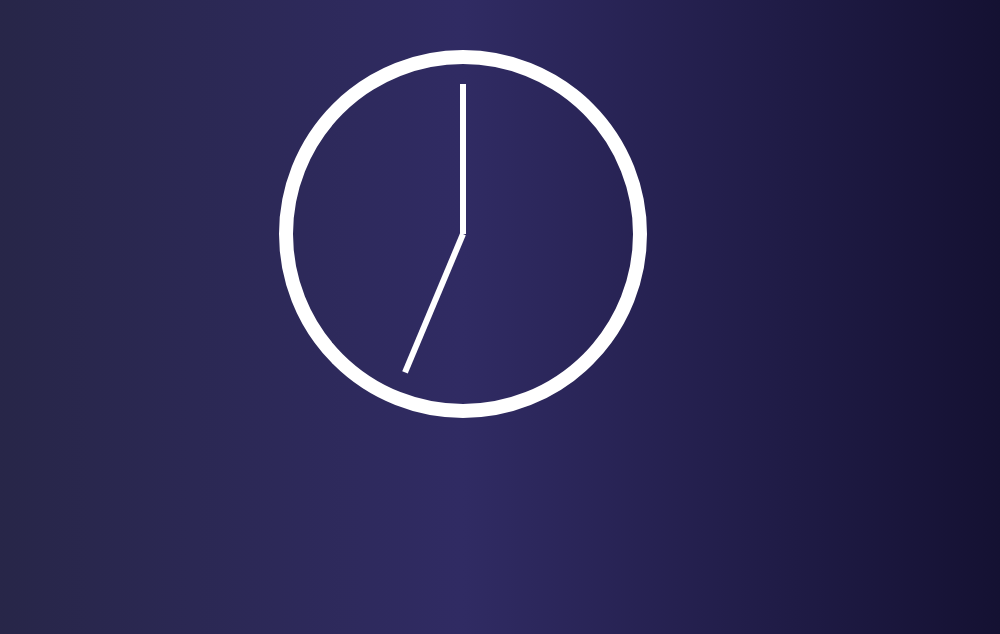
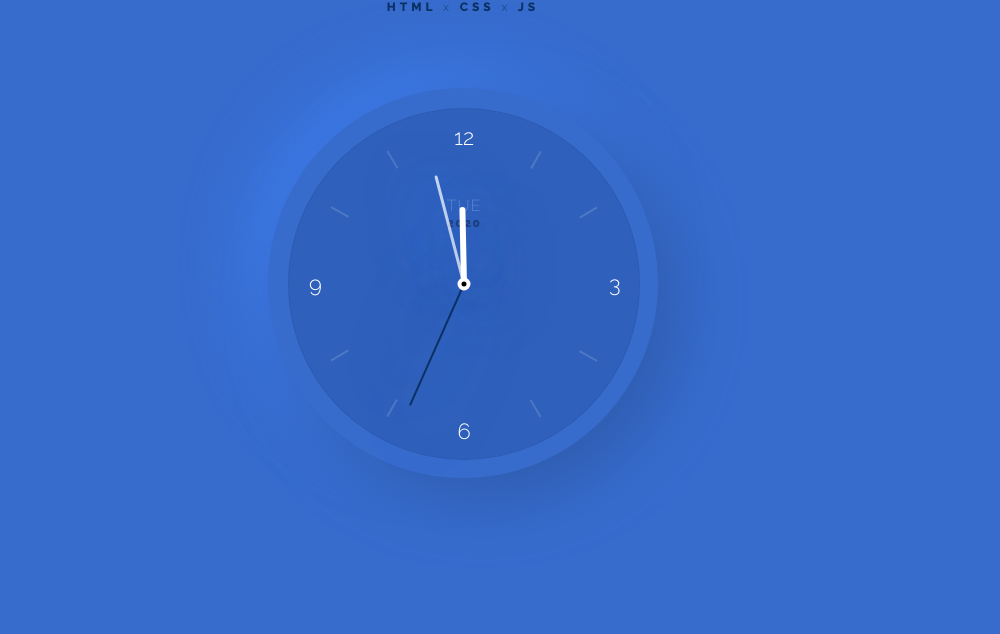
Before and after one commit to leonidainf/frontend-mini-projects, a plain HTML site: page JS-Clock/index.html in a window 1280 px wide. Shown: the part 166-800 px from the top of the page, without its empty margins (177-1177 px from the left). Drawn offline with Linux system fonts and the light colour scheme.

Commit message:
feat: First version done.  Fully functional analog clock.

```diff
--- a/JS-Clock/index.html
+++ b/JS-Clock/index.html
@@ -1,82 +1,78 @@
 <html lang="en">
   <head>
     <meta charset="UTF-8" />
+    <meta name="viewport" content="width=device-width, initial-scale=1">
     <title>LeoCodes | Javascript Clock</title>
+
+    <link rel="stylesheet" href="./styles/styles.css" />
+    <link rel="preconnect" href="https://fonts.gstatic.com">
+    <link href="https://fonts.googleapis.com/css2?family=Raleway:ital,wght@0,100;0,300;0,800;1,400&display=swap" rel="stylesheet">
   </head>
   <body>
+    <div class="wrapper">
+      <div class="project-title">
+        <div class="title">Analog Clock</div>
+        <div class="subtitle">HTML <span class="x">x</span> CSS <span class="x">x</span> JS</div>
+      </div>
+
       <div class="clock">
         <div class="clock-face">
+          <div class="day"></div>
+          <div class="year">2020</div>
+          <!-- analog clock lines -->
           <div class="line hours"></div>
           <div class="line minutes"></div>
           <div class="line seconds"></div>
+          <!-- numbers -->
+          <div class="hour-indicator right">3</div>
+          <div class="hour-indicator bottom">6</div>
+          <div class="hour-indicator left">9</div>
+          <div class="hour-indicator top">12</div>
+          <!-- hour lines indicators -->
+          <div class="hour-line hour-1"><span>1</span></div>
+          <div class="hour-line hour-2"><span>2</span></div>
+          <div class="hour-line hour-4"><span>4</span></div>
+          <div class="hour-line hour-5"><span>5</span></div>
+          <div class="hour-line hour-7"><span>7</span></div>
+          <div class="hour-line hour-8"><span>8</span></div>
+          <div class="hour-line hour-10"><span>10</span></div>
+          <div class="hour-line hour-11"><span>11</span></div>
+
+        </div>
       </div>
     </div>
 
-    <style>
-      html,
-      body {
-        width: 100%;
-        height: 100%;
-        padding: 0;
-        margin: 0;
-        font-family: Arial, Helvetica, sans-serif;
-        font-size: 10px;
-      }
-      body {
-        display: flex;
-        align-items: center;
-        justify-content: center;
-        background: #0f0c29;
-        background: -webkit-linear-gradient(
-          to right,
-          #24243e,
-          #302b63,
-          #0f0c29
-        );
-        background: linear-gradient(to right, #24243e, #302b63, #0f0c29);
-      }
-      .clock {
-        width: 30rem;
-        height: 30rem;
-        border: 1.4rem solid #fff;
-        border-radius: 50%;
-        margin: 50px auto;
-        position: relative;
-        padding: 2rem;
-      }
-      .clock-face {
-        position: relative;
-        width: 100%;
-        height: 100%;
-        transform: translateY(-3px);
-      }
-      .clock .line {
-        width: 50%;
-        height: 6px;
-        background-color: #fff;
-        position: absolute;
-        top: 50%;
-        transform-origin: 100%;
-        transform: rotate(90deg);
-        transition: all 0.5s cubic-bezier(0.075, 0.82, 0.165, 1);
-      }
-    </style>
+    <script>
+      const weekDays = ["MON", "TUE", "WED", "THU", "FRI", "SAT", "SUN"];
+      const lineSeconds = document.querySelector(".seconds");
+      const lineMinutes = document.querySelector(".minutes");
+      const lineHours = document.querySelector(".hours");
+      const dayText = document.querySelector(".day");
 
-    <script>
-        const lineSeconds = document.querySelector('.seconds');
-        const lineMinutes = document.querySelector('.minutes');
+      function setClock() {
+        const now = new Date();
 
-        function setDate() {
-            const now = new Date();
-            const seconds = now.getSeconds();
-            const secondsDegrees = ((seconds / 60) * 360) + 90;
-            lineSeconds.style.transform = `rotate(${secondsDegrees}deg)`;
+        const day = weekDays[now.getDay()];
+        const seconds = now.getSeconds() / 60;
+        const minutes = (seconds + now.getMinutes()) / 60;
+        const hours = (minutes + now.getHours()) / 12;
 
-            console.log(seconds);
+        setRotation(lineSeconds, seconds);
+        setRotation(lineMinutes, minutes);
+        setRotation(lineHours, hours);
+        setDay(day);
       }
 
-        setInterval(setDate, 1000);
+      setRotation = (element, rotationRatio) => {
+        element.style.setProperty("--rotation", rotationRatio * 360);
+      }
 
+      setDay = (day) => {
+        dayText.innerHTML = day;
+      }
+
+      setInterval(setClock, 1000);
+      setClock();
     </script>
   </body>
 </html>
--- /dev/null
+++ b/JS-Clock/styles/styles.css
@@ -0,0 +1,250 @@
+:root {
+  --hour-light: #fff;
+}
+
+html,
+body {
+  width: 100%;
+  height: 100%;
+  padding: 0;
+  margin: 0;
+  font-family: "Raleway", Arial, Helvetica, sans-serif;
+  font-size: 10px;
+}
+.wrapper {
+  width: 100%;
+  height: 100%;
+  display: flex;
+  align-items: center;
+  justify-content: center;
+  flex-direction: column;
+  background: #376ccd;
+}
+.project-title {
+    color: var(--hour-light);
+    text-align: center;
+    margin-bottom: 3vh;
+}
+.project-title .title {
+    font-size: 42px;
+    font-weight: 100;
+    letter-spacing: 1px;
+}
+.project-title .subtitle {
+    font-size: 12px;
+    font-weight: 900;
+    letter-spacing: 4px;
+    color: rgb(12, 49, 99);
+    margin-top: 10px;
+}
+.project-title .subtitle .x {
+    font-weight: 300;
+    opacity: .75;
+}
+.clock {
+  width: 35rem;
+  height: 35rem;
+  border-radius: 50%;
+  margin: 50px auto;
+  position: relative;
+  padding: 2rem;
+  background: #376ccd;
+  box-shadow: 20px 20px 60px #2f5cae, -20px -20px 60px #3f7cec;
+}
+.clock-face {
+  position: relative;
+  background: #2f60bb;
+  width: 100%;
+  height: 100%;
+  border: 1px solid #2a57aa88;
+  border-radius: 50%;
+  -webkit-border-radius: 50%;
+  -moz-border-radius: 50%;
+  -ms-border-radius: 50%;
+  -o-border-radius: 50%;
+}
+.clock-face::after {
+  content: "";
+  position: absolute;
+  top: 50%;
+  left: 50%;
+  display: block;
+  border: 4px solid #fff;
+  background-color: #000;
+  width: 5px;
+  height: 5px;
+  transform: translate(-50%, -50%);
+  -webkit-transform: translate(-50%, -50%);
+  -moz-transform: translate(-50%, -50%);
+  -ms-transform: translate(-50%, -50%);
+  -o-transform: translate(-50%, -50%);
+  border-radius: 50%;
+  -webkit-border-radius: 50%;
+  -moz-border-radius: 50%;
+  -ms-border-radius: 50%;
+  -o-border-radius: 50%;
+  z-index: 9;
+}
+.clock .day {
+  position: absolute;
+  top: 25%;
+  left: 50%;
+  font-size: 16px;
+  letter-spacing: 1px;
+  /* color: #1d3c74; */
+  color: rgba(255,255,255,0.25);
+
+  transform: translateX(-50%);
+  -webkit-transform: translateX(-50%);
+  -moz-transform: translateX(-50%);
+  -ms-transform: translateX(-50%);
+  -o-transform: translateX(-50%);
+}
+.clock .year {
+    position: absolute;
+    top: calc(25% + 20px);
+    left: 50%;
+    font-size: 12px;
+    font-weight: 900;
+    letter-spacing: 1.5px;
+    color: #1d3c74;
+    transform: translateX(-50%);
+    -webkit-transform: translateX(-50%);
+    -moz-transform: translateX(-50%);
+    -ms-transform: translateX(-50%);
+    -o-transform: translateX(-50%);
+}
+.clock .line {
+  --rotation: 0;
+  height: 100px;
+  position: absolute;
+  bottom: 50%;
+  left: 50%;
+  border-top-left-radius: 20px;
+  border-top-right-radius: 20px;
+  box-shadow: 20px 20px 60px #2f5cae, -20px -20px 60px #3f7cec;
+  transform-origin: bottom;
+  transform: translateX(-50%) rotate(calc(var(--rotation) * 1deg));
+  -webkit-transform: translateX(-50%) rotate(calc(var(--rotation) * 1deg));
+  -moz-transform: translateX(-50%) rotate(calc(var(--rotation) * 1deg));
+  -ms-transform: translateX(-50%) rotate(calc(var(--rotation) * 1deg));
+  -o-transform: translateX(-50%) rotate(calc(var(--rotation) * 1deg));
+  z-index: 10;
+}
+
+.clock .line.seconds {
+  width: 2px;
+  height: 38%;
+  background: rgb(12, 49, 99);
+  opacity: 1;
+  z-index: 1;
+}
+.clock .line.minutes {
+  width: 3px;
+  height: 32%;
+  background: #fff;
+  opacity: 0.75;
+  z-index: 2;
+}
+.clock .line.hours {
+  width: 6px;
+  height: 22%;
+  background: #fff;
+  opacity: 1;
+  z-index: 3;
+}
+
+.clock .hour-indicator {
+  font-size: 22px;
+  font-weight: 400;
+  color: var(--hour-light);
+}
+
+.clock .hour-indicator.top {
+  position: absolute;
+  top: 15px;
+  left: 50%;
+  transform: translateX(-50%);
+  -webkit-transform: translateX(-50%);
+  -moz-transform: translateX(-50%);
+  -ms-transform: translateX(-50%);
+  -o-transform: translateX(-50%);
+}
+
+.clock .hour-indicator.bottom {
+  position: absolute;
+  bottom: 15px;
+  left: 50%;
+  transform: translateX(-50%);
+  -webkit-transform: translateX(-50%);
+  -moz-transform: translateX(-50%);
+  -ms-transform: translateX(-50%);
+  -o-transform: translateX(-50%);
+}
+
+.clock .hour-indicator.right {
+  position: absolute;
+  top: 50%;
+  left: calc(100% - 30px);
+  transform: translateY(-50%);
+  -webkit-transform: translateY(-50%);
+  -moz-transform: translateY(-50%);
+  -ms-transform: translateY(-50%);
+  -o-transform: translateY(-50%);
+}
+
+.clock .hour-indicator.left {
+  position: absolute;
+  top: 50%;
+  left: calc(0% + 20px);
+  transform: translateY(-50%);
+  -webkit-transform: translateY(-50%);
+  -moz-transform: translateY(-50%);
+  -ms-transform: translateY(-50%);
+  -o-transform: translateY(-50%);
+}
+
+.clock .hour-line {
+    --rotation: 0;
+    position: absolute;
+    width: 90%;
+    height: 90%;
+    left: 50%;
+    top: 50%;
+    text-align: center;
+    transform: translate(-50%, -50%) rotate(calc(var(--rotation) - 0.5deg));
+    -webkit-transform: translate(-50%, -50%) rotate(calc(var(--rotation) - 0.5deg));
+    -moz-transform: translate(-50%, -50%) rotate(calc(var(--rotation) - 0.5deg));
+    -ms-transform: translate(-50%, -50%) rotate(calc(var(--rotation) - 0.5deg));
+    -o-transform: translate(-50%, -50%) rotate(calc(var(--rotation) - 0.5deg));
+    border-radius: 50%;
+    -webkit-border-radius: 50%;
+    -moz-border-radius: 50%;
+    -ms-border-radius: 50%;
+    -o-border-radius: 50%;
+}
+.clock .hour-line span {
+    display: none;
+    padding-top: 25px;
+    color: #fff;
+    opacity: .25;
+}
+.clock .hour-line:after {
+    content: "";
+    position: absolute;
+    width: 2px;
+    height: 20px;
+    background: #fff;
+    opacity: .15;
+    left: 50%;
+    top: 4px;
+}
+
+.clock .hour-1 { --rotation: 30deg; }
+.clock .hour-2 { --rotation: 60deg; }
+.clock .hour-4 { --rotation: 120deg; }
+.clock .hour-5 { --rotation: 150deg; }
+.clock .hour-7 { --rotation: 210deg; }
+.clock .hour-8 { --rotation: 240deg; }
+.clock .hour-10 { --rotation: 300deg; }
+.clock .hour-11 { --rotation: 330deg; }
```
Lines whose indentation alone changed are shown as unchanged.
